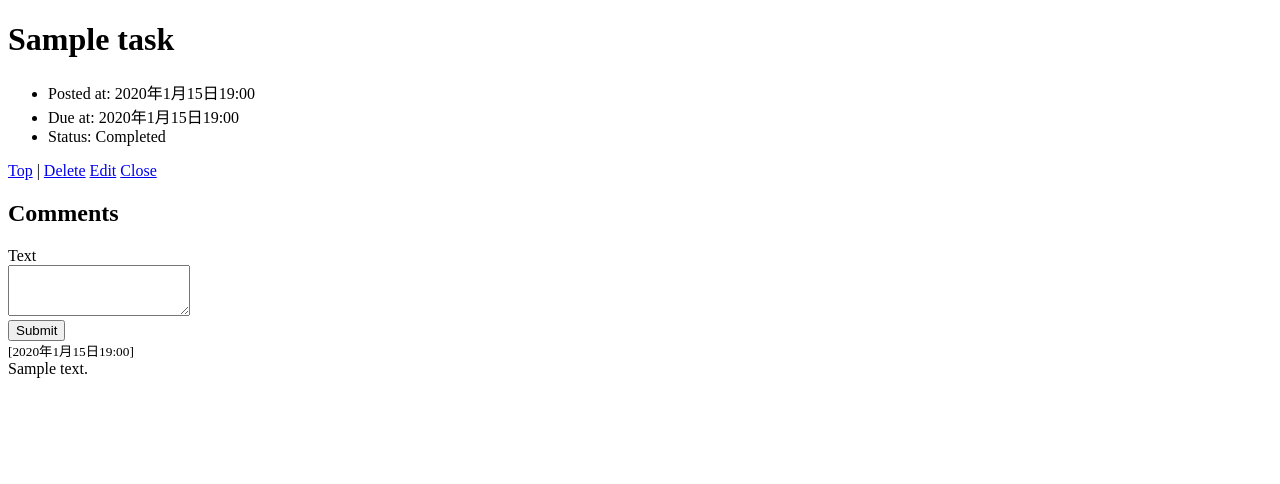
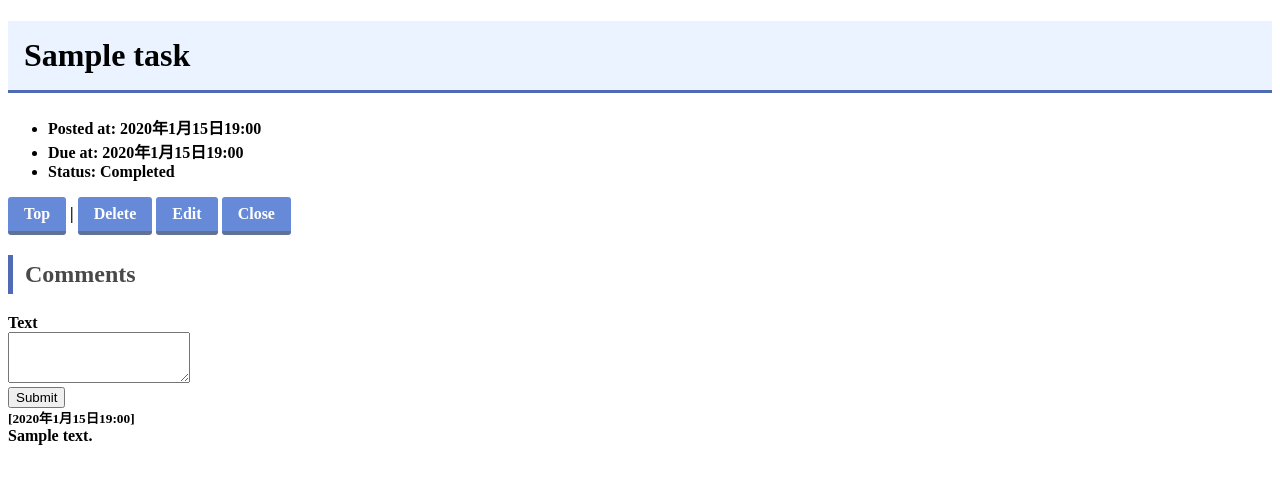
Before and after one commit to s1F102302719/django-test-exercise, a Django app: page /1/ in a window 1280 px wide. Shown: the top 484 px of the page. Run offline with Django 5.2, Linux system fonts and the light colour scheme; tables that the repository leaves empty hold one stand-in row (values such as "Sample post").

Commit message:
cssの適用2ページ目

```diff
--- /dev/null
+++ b/todo/static/css/detail.css
@@ -0,0 +1,36 @@
+body {
+    font-weight: bold;
+  }
+
+  h1 {
+      padding: 0.5em;/*文字周りの余白*/
+      color: #010101;/*文字色*/
+      background: #eaf3ff;/*背景色*/
+      border-bottom: solid 3px #516ab6;/*下線*/
+    }
+
+  h2 {
+      padding: 0.25em 0.5em;/*上下 左右の余白*/
+      color: #494949;/*文字色*/
+      background: transparent;/*背景透明に*/
+      border-left: solid 5px #516ab6;/*左線*/
+    }
+
+  .btn-square {
+      display: inline-block;
+      padding: 0.5em 1em;
+      text-decoration: none;
+      background: #668ad8;/*ボタン色*/
+      color: #FFF;
+      border-bottom: solid 4px #627295;
+      border-radius: 3px;
+    }
+
+  .box {
+      padding: 0.5em 1em;
+      font-weight: bold;
+      color: #6091d3;/*文字色*/
+      background: #FFF;
+      border: solid 3px #6091d3;/*線*/
+      border-radius: 10px;/*角の丸み*/
+  }
--- a/todo/templates/todo/detail.html
+++ b/todo/templates/todo/detail.html
@@ -5,6 +5,7 @@
   <head>
     <title>To Do Application</title>
     <meta charset="UTF-8">
+    <link href="{% static 'css/detail.css' %}" rel="stylesheet">
     <meta name="author" content="INIAD">
   </head>
 
@@ -23,10 +24,10 @@
     </ul>
 
     <div>
-      <a href="{% url 'index' %}">Top</a>
-      | <a href="{% url 'delete' task.id %}">Delete</a>
-        <a href="{% url 'update' task.id %}">Edit</a>
-        <a href="{% url 'close' task.id %}">Close</a>
+      <a href="{% url 'index' %}" class="btn-square">Top</a>
+      | <a href="{% url 'delete' task.id %}" class="btn-square">Delete</a>
+        <a href="{% url 'update' task.id %}" class="btn-square">Edit</a>
+        <a href="{% url 'close' task.id %}" class="btn-square">Close</a>
     </div>
     <h2>Comments</h2>
     <form action="{% url 'detail' task.id %}" method="post">
```
